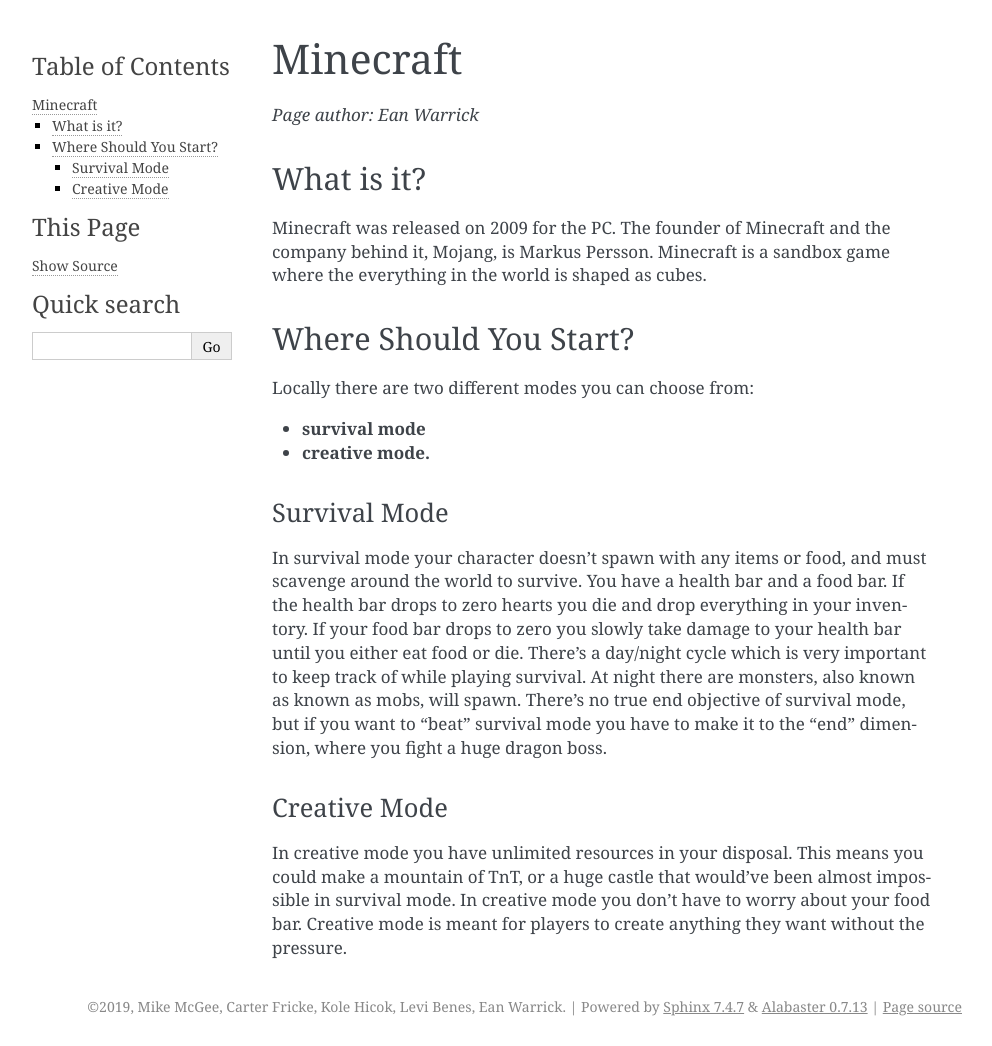
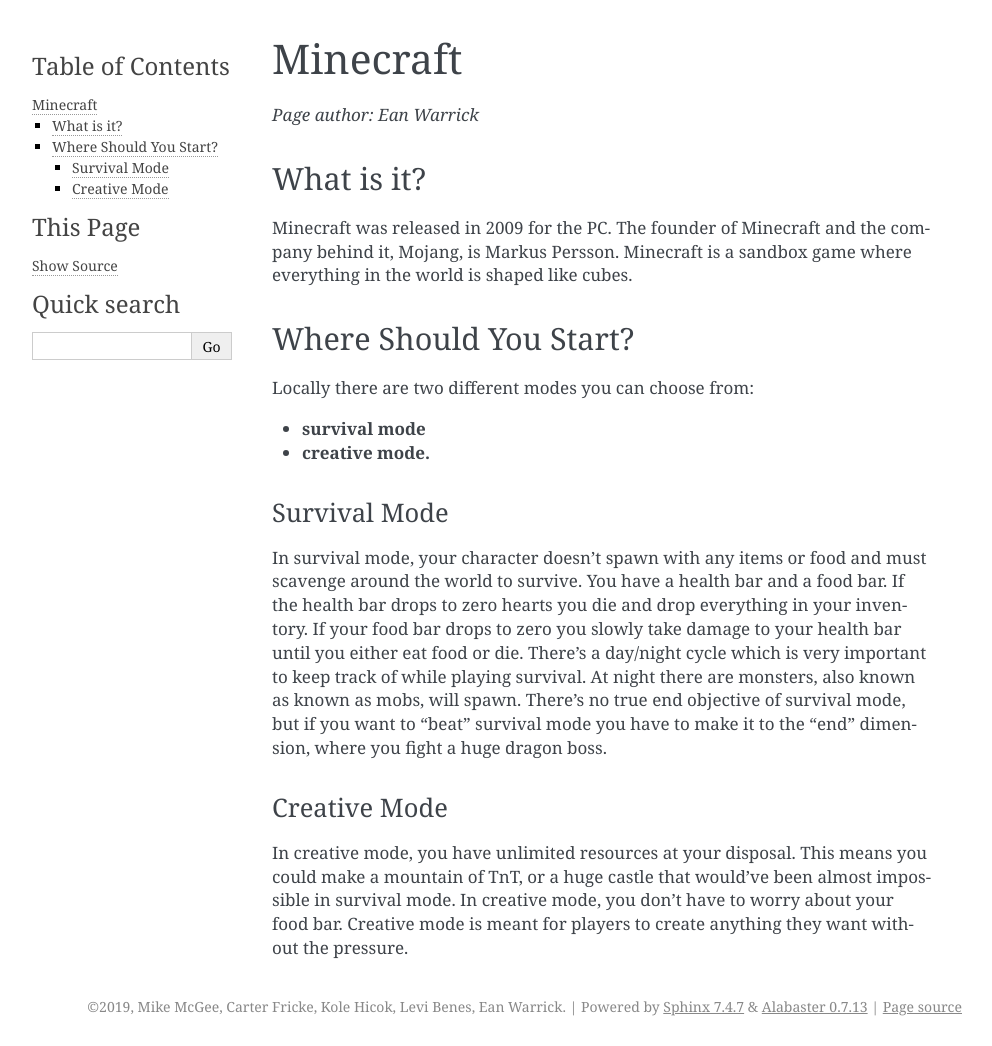
Before and after one commit to MichaelMcGee-School/Assignment_12, a Sphinx documentation site: the page built from source/Minecraft.rst, in a window 1280 px wide. Shown: the whole page, without its empty margins (148-1140 px from the left). Built offline with Sphinx 7.4.7, drawn with Linux system fonts in a browser that asks for light colours.

Commit message:
Fixed grammar on Minecraft.rst

```diff
--- a/source/Minecraft.rst
+++ b/source/Minecraft.rst
@@ -5,9 +5,9 @@
 
 What is it?
 -----------
-Minecraft was released on 2009 for the PC. The founder of Minecraft
+Minecraft was released in 2009 for the PC. The founder of Minecraft
 and the company behind it, Mojang, is Markus Persson. Minecraft is a sandbox
-game where the everything in the world is shaped as cubes.
+game where everything in the world is shaped like cubes.
 
 Where Should You Start?
 -----------------------
@@ -19,7 +19,7 @@
 Survival Mode
 ^^^^^^^^^^^^^
 
-In survival mode your character doesn't spawn with any items or food, and must scavenge
+In survival mode, your character doesn't spawn with any items or food and must scavenge
 around the world to survive. You have a health bar and a food bar. If the health bar drops to zero hearts
 you die and drop everything in your inventory. If your food bar drops to zero you slowly take
 damage to your health bar until you either eat food or die. There's a day/night cycle which
@@ -31,7 +31,7 @@
 Creative Mode
 ^^^^^^^^^^^^^
 
-In creative mode you have unlimited resources in your disposal. This means you could make a
+In creative mode, you have unlimited resources at your disposal. This means you could make a
 mountain of TnT, or a huge castle that would've been almost impossible in survival mode.
-In creative mode you don't have to worry about your food bar. Creative mode is meant for
+In creative mode, you don't have to worry about your food bar. Creative mode is meant for
 players to create anything they want without the pressure.
```
